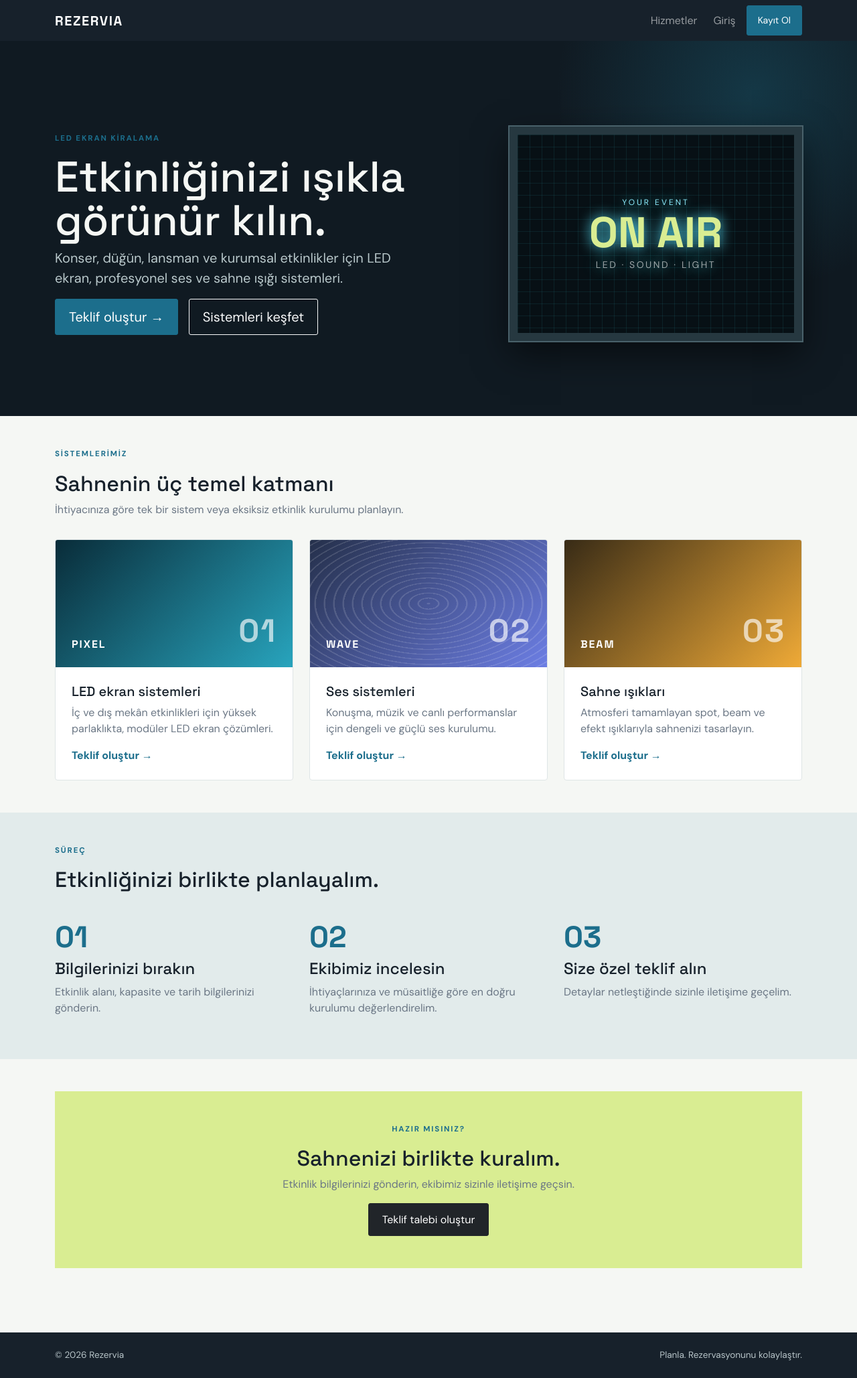
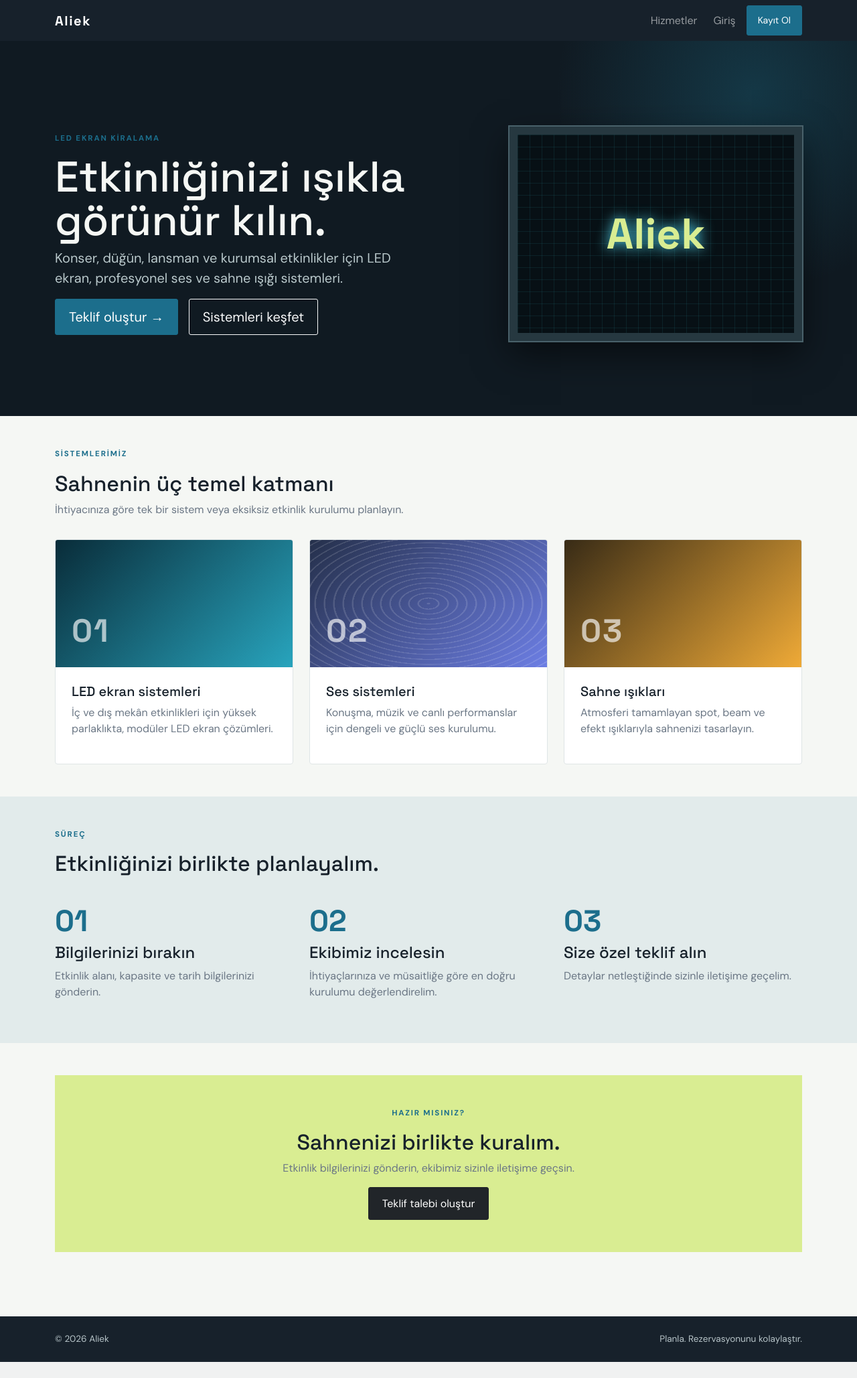
Before and after one commit to AlicoKalite/ledx, a Flask app: page / in a window 1280 px wide. Shown: the whole page at 67% size. After the commit the page ends 2033 px from the top, so only its background shows below. Run offline with Flask 3, Linux system fonts and the light colour scheme.

Commit message:
Aliek marka güncellemelerini uygula

```diff
--- a/create_admin.py
+++ b/create_admin.py
@@ -7,9 +7,9 @@ from app import User
 with app.app_context():
     db.create_all()
     print("Yeni admin hesabı oluştur")
-    username = input("Admin: ").strip()
+    username = input("Admin").strip()
     email = input("newscreaht@gmail.com: ").strip().lower()
-    password = getpass("Admin: ")
+    password = getpass("Admin")
 
     if not username or not email or not password:
         raise SystemExit("Tüm alanlar zorunludur.")
--- a/static/js/script.js
+++ b/static/js/script.js
@@ -1,4 +1,15 @@
 document.addEventListener('DOMContentLoaded', () => {
+  document.title = document.title.replace(/rezervia/gi, 'Aliek');
+  document.querySelectorAll('body *').forEach(element => {
+    element.childNodes.forEach(node => {
+      if (node.nodeType === Node.TEXT_NODE) node.textContent = node.textContent.replace(/rezervia/gi, 'Aliek');
+    });
+  });
+
+  const ledCopy = document.querySelector('.led-copy');
+  if (ledCopy) ledCopy.innerHTML = '<strong>Aliek</strong>';
+  document.querySelectorAll('.feature-visual span, .feature-card a').forEach(element => element.remove());
+
   const form = document.querySelector('#reservation-form');
   if (!form) return;
   const fields = ['start_date', 'end_date', 'people_count', 'led_area', 'light_count'].map(id => document.getElementById(id));
--- a/templates/base.html
+++ b/templates/base.html
@@ -17,6 +17,6 @@
   </ul></div>
 </div></nav>
 <main>{% with messages = get_flashed_messages(with_categories=true) %}{% if messages %}<div class="container pt-3">{% for category, message in messages %}<div class="alert alert-{{ category }} alert-dismissible fade show">{{ message }}<button class="btn-close" data-bs-dismiss="alert"></button></div>{% endfor %}</div>{% endif %}{% endwith %}{% block content %}{% endblock %}</main>
-<footer class="footer mt-5"><div class="container py-4 d-flex justify-content-between flex-wrap gap-2"><span>© 2026 Rezervia</span><span>Planla. Rezervasyonunu kolaylaştır.</span></div></footer>
+<footer class="footer mt-5"><div class="container py-4 d-flex justify-content-between flex-wrap gap-2"><span>© 2026 Aliek</span><span>Planla. Rezervasyonunu kolaylaştır.</span></div></footer>
 <script src="https://cdn.jsdelivr.net/npm/bootstrap@5.3.3/dist/js/bootstrap.bundle.min.js"></script><script src="{{ url_for('static', filename='js/script.js') }}"></script>
 </body></html>
```
